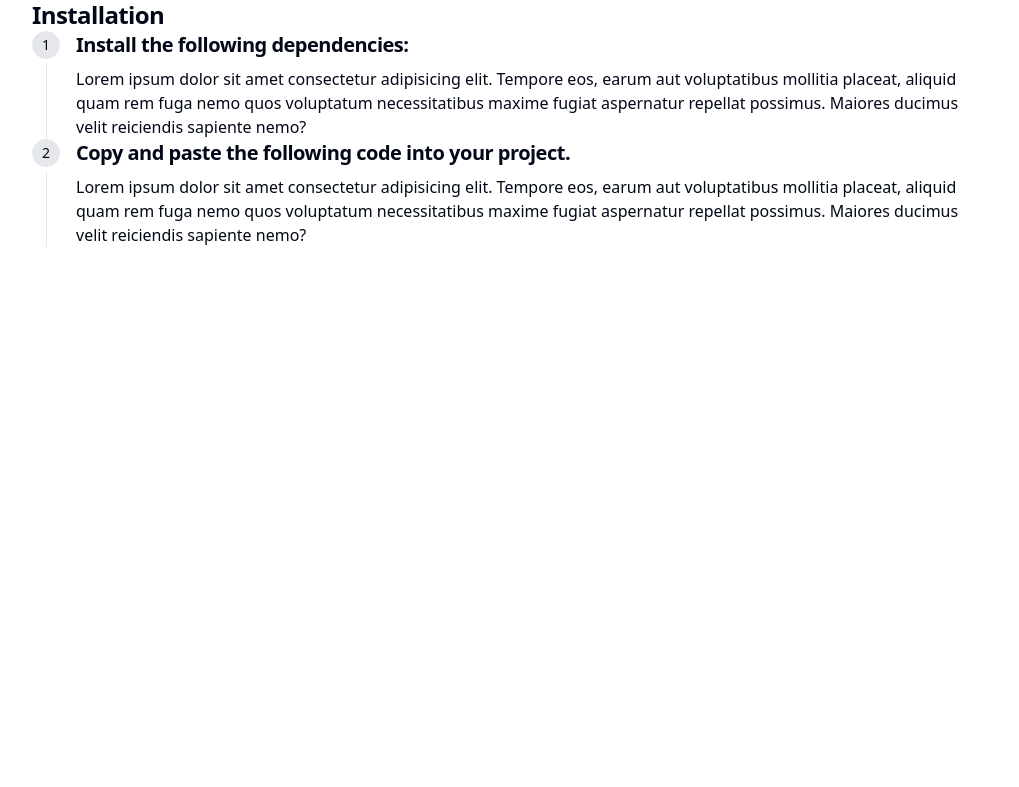
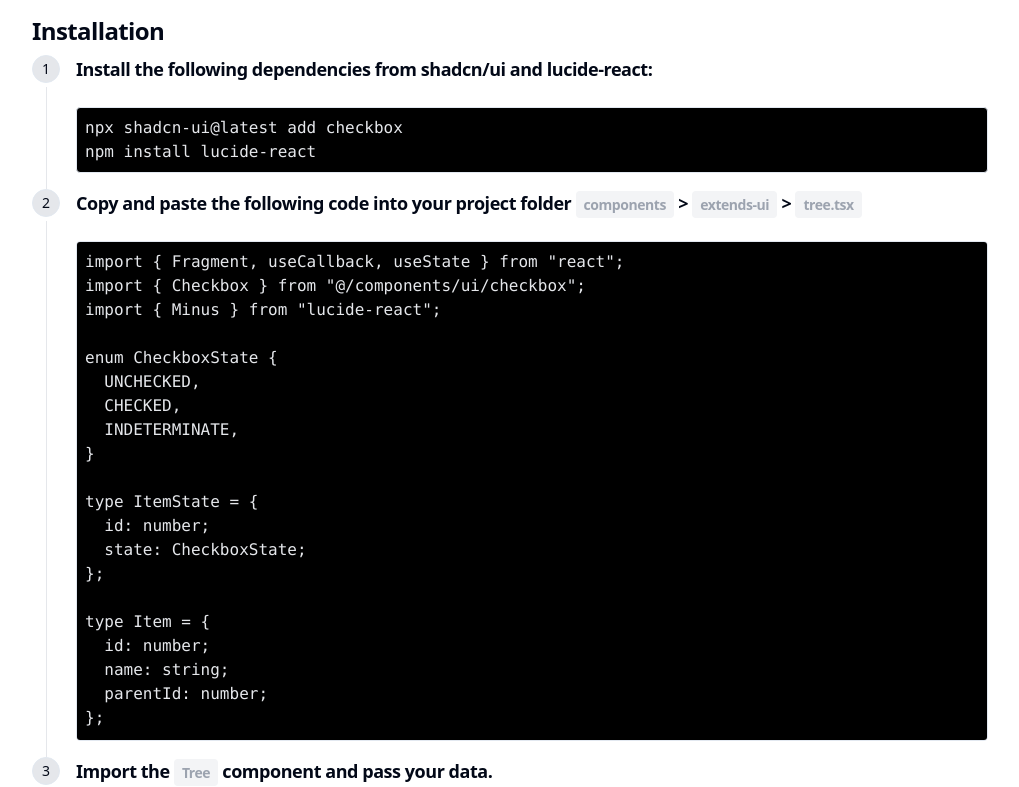
Before and after one commit to lucioew28/extends, a React (Vite) app: page /components/tree in a window 1280 px wide. Shown: the part 588-1375 px from the top of the page, without its empty margins (260-1279 px from the left). Before the commit the page ends 835 px from the top, so only its background shows below. Built offline with nearby package versions, Linux system fonts and the light colour scheme.

Commit message:
add tree instructions

```diff
--- a/src/components/Step/composition/ContentTitle.tsx
+++ b/src/components/Step/composition/ContentTitle.tsx
@@ -4,7 +4,7 @@ interface ContentTitleInterface extends H3 {}
 
 export default function ContentTitle({ children }: ContentTitleInterface) {
   return (
-    <h3 className="font-heading scroll-m-20 text-xl font-semibold tracking-tight">
+    <h3 className="font-heading scroll-m-20 text-lg font-semibold tracking-tight">
       {children}
     </h3>
   );
--- a/src/pages/Tree/index.tsx
+++ b/src/pages/Tree/index.tsx
@@ -126,6 +126,192 @@ const data = [
 <Tree data={data} />
 `;
 
+const temp2 = `npx shadcn-ui@latest add checkbox
+npm install lucide-react
+`;
+
+const checkboxCode = `import { Fragment, useCallback, useState } from "react";
+import { Checkbox } from "@/components/ui/checkbox";
+import { Minus } from "lucide-react";
+
+enum CheckboxState {
+  UNCHECKED,
+  CHECKED,
+  INDETERMINATE,
+}
+
+type ItemState = {
+  id: number;
+  state: CheckboxState;
+};
+
+type Item = {
+  id: number;
+  name: string;
+  parentId: number;
+};
+
+type CheckboxListProps = {
+  items: Item[];
+  idsToRender?: number[];
+  indentLevel?: number;
+  onClick?: (id: number) => void;
+  getStateForId: (id: number) => CheckboxState;
+};
+
+export const updateItemStates = (
+  oldState: ItemState[],
+  items: Item[],
+  clickedId: number
+) => {
+  const newState = oldState.map((i) => ({ ...i }));
+
+  const getItemState = (id: number) => {
+    return newState.find((i) => i.id === id)!.state;
+  };
+
+  const updateParent = (id: number) => {
+    const item = items.find((i) => i.id === id);
+    const parent = items!.find((i) => i.id === item!.parentId!);
+    if (!parent) return;
+    const childIds = items
+      .filter((i) => i.parentId === parent.id)
+      .map((i) => i.id);
+    const childStates = childIds.map((childId) => getItemState(childId));
+    if (
+      childStates.length ===
+      childStates.filter((s) => s === CheckboxState.CHECKED).length
+    ) {
+      newState.find((i) => i.id === parent.id)!.state = CheckboxState.CHECKED;
+    } else if (
+      childStates.length ===
+      childStates.filter((s) => s === CheckboxState.UNCHECKED).length
+    ) {
+      newState.find((i) => i.id === parent.id)!.state = CheckboxState.UNCHECKED;
+    } else {
+      newState.find((i) => i.id === parent.id)!.state =
+        CheckboxState.INDETERMINATE;
+    }
+    updateParent(parent.id);
+  };
+
+  const setUnchecked = (id: number) => {
+    newState.find((i) => i.id === id)!.state = CheckboxState.UNCHECKED;
+    items
+      .filter((i) => i.parentId === id)
+      .map((i) => i.id)
+      .forEach((childId) => setUnchecked(childId));
+    updateParent(id);
+  };
+
+  const setChecked = (id: number) => {
+    newState.find((i) => i.id === id)!.state = CheckboxState.CHECKED;
+    items
+      .filter((i) => i.parentId === id)
+      .map((i) => i.id)
+      .forEach((childId) => setChecked(childId));
+    updateParent(id);
+  };
+
+  const itemState = getItemState(clickedId);
+  if (itemState === CheckboxState.CHECKED) {
+    setUnchecked(clickedId);
+  } else {
+    setChecked(clickedId);
+  }
+  return newState;
+};
+
+function CheckboxList({
+  items,
+  getStateForId,
+  idsToRender = [],
+  indentLevel = 0,
+  onClick = () => {},
+}: CheckboxListProps) {
+  if (!idsToRender.length) {
+    idsToRender = items.filter((i) => !i.parentId).map((i) => i.id);
+  }
+
+  const getChildNodes = (parentId: number) => {
+    const nodeItems = items.filter((i) => i.parentId === parentId);
+    if (!nodeItems.length) return null;
+    return (
+      <CheckboxList
+        items={items}
+        idsToRender={nodeItems.map((i) => i.id)}
+        indentLevel={indentLevel + 1}
+        onClick={onClick}
+        getStateForId={getStateForId}
+      />
+    );
+  };
+
+  return (
+    <ul style={{ paddingLeft: indentLevel * 20 }}>
+      {idsToRender.map((id) => {
+        const item = items.find((i) => i.id === id);
+        const checkboxState = getStateForId(id);
+        const isIndeterminate = checkboxState === CheckboxState.INDETERMINATE;
+        const isChecked = checkboxState === CheckboxState.CHECKED;
+        return (
+          <Fragment key={item!.id}>
+            <li className="flex items-center gap-2 py-1">
+              {isIndeterminate ? (
+                <div className="w-fit rounded bg-black p-[1px]">
+                  <Minus className="h-[14px] w-[14px] text-white" />
+                </div>
+              ) : (
+                <Checkbox
+                  id={String(item?.id)}
+                  onClick={() => onClick(item!.id)}
+                  checked={isChecked}
+                />
+              )}
+              <label
+                htmlFor={String(item?.id)}
+                className="hover:cursor-pointer"
+              >
+                {item!.name}
+              </label>
+            </li>
+            {getChildNodes(item!.id)}
+          </Fragment>
+        );
+      })}
+    </ul>
+  );
+}
+
+function Tree({ data }: { data: Item[] }) {
+  const defaultItemStates: ItemState[] = data.map((i) => ({
+    id: i.id,
+    state: CheckboxState.UNCHECKED,
+  }));
+
+  const [itemStates, setItemStates] = useState<ItemState[]>(defaultItemStates);
+  const getStateForId = useCallback(
+    (id: number) => {
+      return itemStates.find((i) => i.id === id)!.state;
+    },
+    [itemStates]
+  );
+  const clickHandler = useCallback(
+    (id: any) => setItemStates(updateItemStates(itemStates, data, id)),
+    [itemStates]
+  );
+  return (
+    <CheckboxList
+      items={data}
+      onClick={clickHandler}
+      getStateForId={getStateForId}
+    />
+  );
+}
+
+export { Tree, CheckboxList };
+`;
+
 export default function TreePage() {
   return (
     <div className="w-full">
@@ -165,36 +351,64 @@ export default function TreePage() {
           </div>
         </TabsContent>
       </Tabs>
-      <Text.Title variant={"h2"} text={"Installation"} />
-
+      <Text.Title variant={"h2"} text={"Installation"} className="mt-4 mb-2" />
       <Step.Root>
         <Step.Count count={1} />
         <Step.Content>
-          <Step.Title>Install the following dependencies:</Step.Title>
-          <div className="w-full">
-            <p>
-              Lorem ipsum dolor sit amet consectetur adipisicing elit. Tempore
-              eos, earum aut voluptatibus mollitia placeat, aliquid quam rem
-              fuga nemo quos voluptatum necessitatibus maxime fugiat aspernatur
-              repellat possimus. Maiores ducimus velit reiciendis sapiente nemo?
-            </p>
+          <Step.Title>
+            Install the following dependencies from shadcn/ui and lucide-react:
+          </Step.Title>
+          <div className="py-4">
+            <div className="border rounded flex items-center justify-center p-2 bg-black text-gray-200">
+              <pre className="w-full text-left ">
+                <code>{temp2}</code>
+              </pre>
+            </div>
           </div>
         </Step.Content>
       </Step.Root>
-
       <Step.Root>
         <Step.Count count={2} />
         <Step.Content>
           <Step.Title>
-            Copy and paste the following code into your project.
+            Copy and paste the following code into your project folder{" "}
+            <span className="px-2 py-1 rounded-sm bg-gray-100 text-gray-400 text-sm">
+              components
+            </span>
+            {" > "}
+            <span className="px-2 py-1 rounded-sm bg-gray-100 text-gray-400 text-sm">
+              extends-ui
+            </span>
+            {" > "}
+            <span className="px-2 py-1 rounded-sm bg-gray-100 text-gray-400 text-sm">
+              tree.tsx
+            </span>
           </Step.Title>
-          <div className="w-full">
-            <p>
-              Lorem ipsum dolor sit amet consectetur adipisicing elit. Tempore
-              eos, earum aut voluptatibus mollitia placeat, aliquid quam rem
-              fuga nemo quos voluptatum necessitatibus maxime fugiat aspernatur
-              repellat possimus. Maiores ducimus velit reiciendis sapiente nemo?
-            </p>
+          <div className="py-4">
+            <div className="border rounded w-full items-center justify-center p-2 bg-black overflow-x-auto h-[500px] text-gray-200">
+              <pre className="h-full max-w-[100px] text-left w-fit">
+                <code>{checkboxCode}</code>
+              </pre>
+            </div>
+          </div>
+        </Step.Content>
+      </Step.Root>
+      <Step.Root>
+        <Step.Count count={3} />
+        <Step.Content>
+          <Step.Title>
+            Import the{" "}
+            <span className="px-2 py-1 rounded-sm bg-gray-100 text-gray-400 text-sm">
+              Tree
+            </span>{" "}
+            component and pass your data.
+          </Step.Title>
+          <div className="py-4">
+            <div className="border rounded w-full items-center justify-center p-2 bg-black overflow-x-auto h-[500px] text-gray-200">
+              <pre className="h-full max-w-[100px] text-left w-fit">
+                <code>{temp}</code>
+              </pre>
+            </div>
           </div>
         </Step.Content>
       </Step.Root>
```
